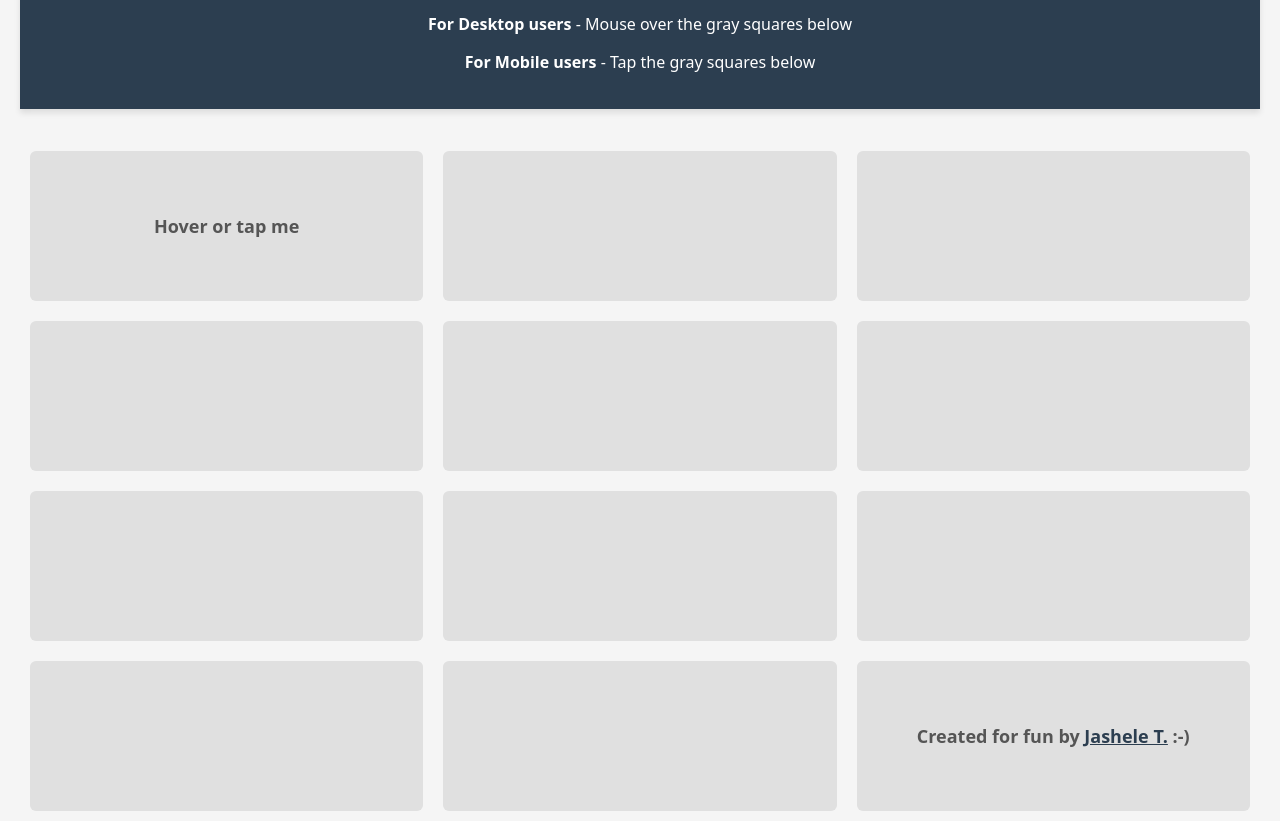
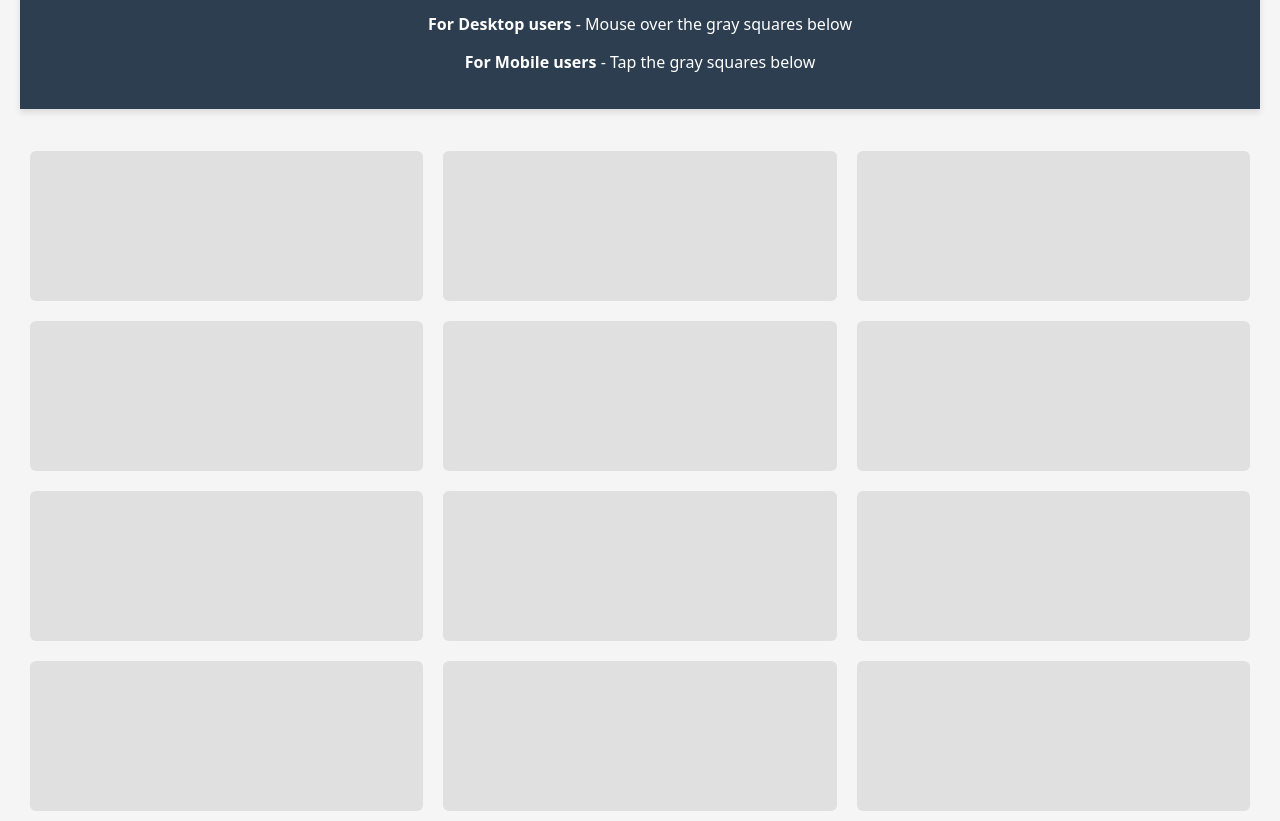
Before and after one commit to jasheloper/color-tile-playground, a plain HTML site: page index.html in a window 1280 px wide. Shown: the part 98-919 px from the top of the page. Drawn offline with Linux system fonts and the light colour scheme.

Commit message:
page update

```diff
--- a/index.html
+++ b/index.html
@@ -18,7 +18,6 @@
     </header>
 
     <section id="container">
-        <div class="tile"><p>Hover or tap me</p></div>
         <div class="tile"></div>
         <div class="tile"></div>
         <div class="tile"></div>
@@ -29,7 +28,8 @@
         <div class="tile"></div>
         <div class="tile"></div>
         <div class="tile"></div>
-        <div class="tile"><p>Created for fun by <a href="https://github.com/jasheloper" target="_blank">Jashele T.</a> :-) </p></div>
+        <div class="tile"></div>
+        <div class="tile"></div>
     </section>
 
 
```
